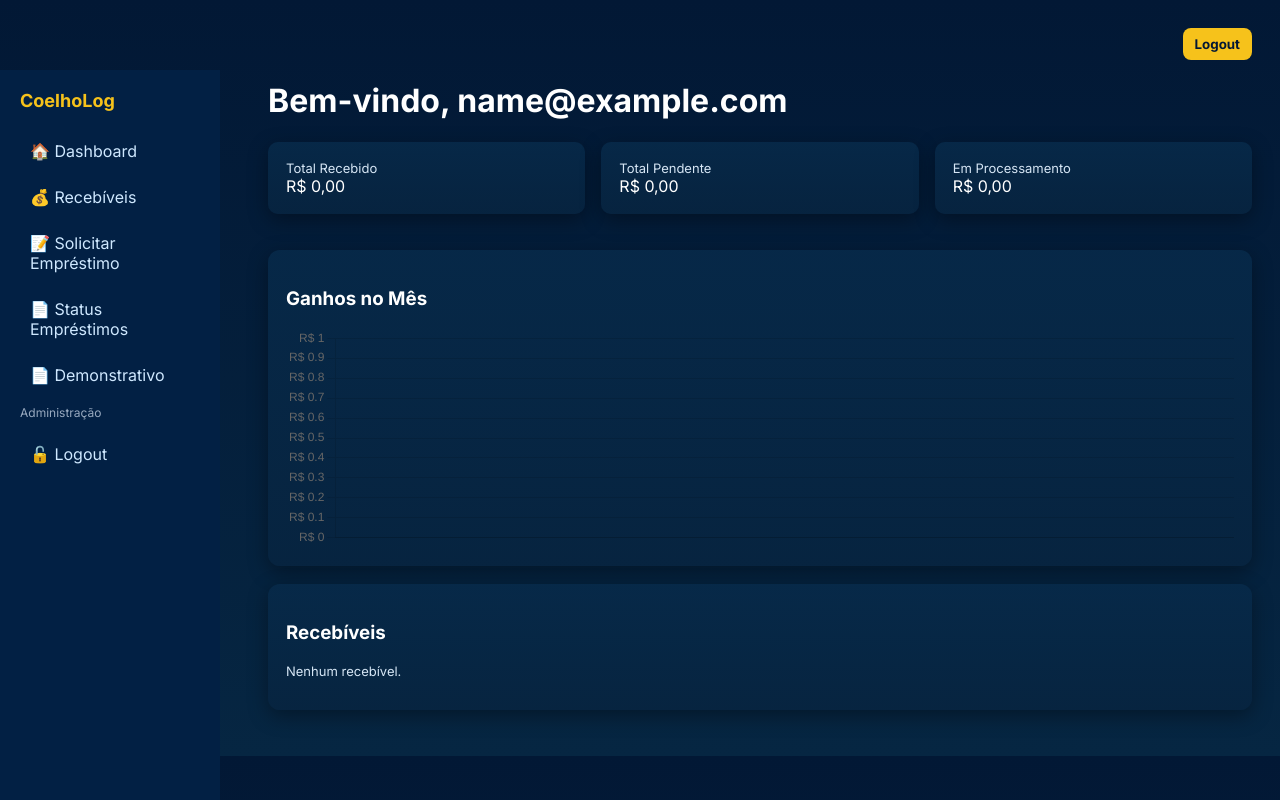
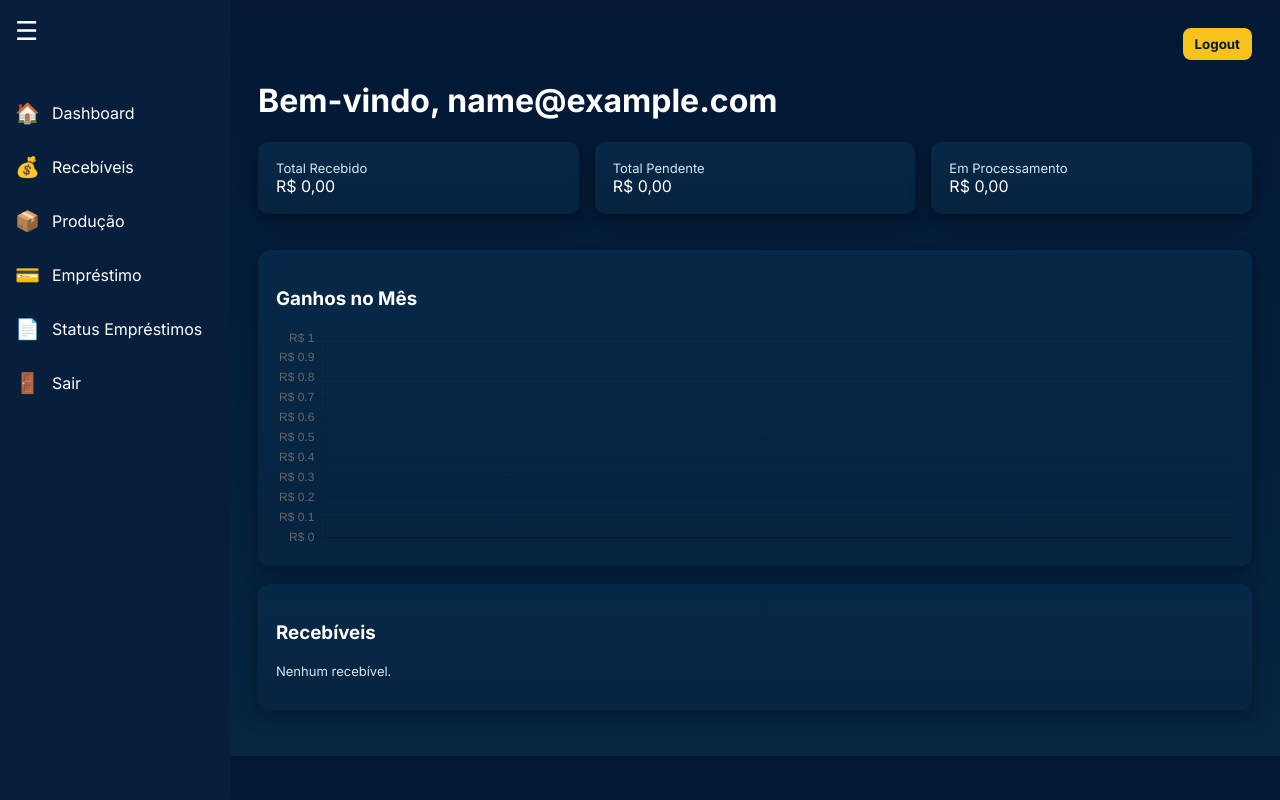
Before and after one commit to gabrielbruno2012-cpu/coelholog-finance-portal, a website: page public/colaborador/dashboard.html in a window 1280 px wide. Drawn offline with nearby package versions, Linux system fonts and the light colour scheme; no server answers; sample sign-in values are in the browser's storage.

Commit message:
Update sidebar.html

```diff
--- a/public/components/sidebar.html
+++ b/public/components/sidebar.html
@@ -1,30 +1,116 @@
+<style>
+/* --- CONTAINER DO SIDEBAR --- */
+.sidebar-collab {
+  width: 230px;
+  background: #071e3d;
+  height: 100vh;
+  position: fixed;
+  top: 0;
+  left: 0;
+  padding-top: 70px;
+  transition: width .25s ease-in-out;
+  overflow: hidden;
+  z-index: 50;
+}
 
-<div class="sidebar">
-  <div class="logo">CoelhoLog</div>
-  <div class="menu">
-    <a href="/colaborador/dashboard.html">🏠 Dashboard</a>
-    <a href="/colaborador/recebiveis.html">💰 Recebíveis</a>
-    <a href="/colaborador/solicitar_emprestimo.html">📝 Solicitar Empréstimo</a>
-    <a href="/colaborador/status_emprestimos.html">📄 Status Empréstimos</a>
-    <a href="/colaborador/demonstrativo.html">📄 Demonstrativo</a>
-    <div class="menu-title" style="margin-top:10px;color:#98a9bf;font-size:12px">Administração</div>
-    <div id="adminLinks"></div>
-    <div style="margin-top:14px"><a href="/" onclick="logout()">🔓 Logout</a></div>
-  </div>
+.sidebar-collab.collapsed {
+  width: 70px;
+}
+
+/* --- BOTÃO HAMBURGUER --- */
+.menu-toggle {
+  position: fixed;
+  top: 15px;
+  left: 15px;
+  font-size: 26px;
+  cursor: pointer;
+  color: white;
+  z-index: 100;
+}
+
+/* --- LISTA --- */
+.sidebar-collab ul {
+  list-style: none;
+  padding: 0;
+}
+
+.sidebar-collab li {
+  padding: 15px 15px;
+  color: white;
+  cursor: pointer;
+  display: flex;
+  align-items: center;
+  gap: 12px;
+  transition: background .2s;
+  white-space: nowrap;
+}
+
+.sidebar-collab li:hover {
+  background: #0a2b5c;
+}
+
+.sidebar-collab i {
+  font-style: normal;
+  font-size: 20px;
+}
+
+/* --- TEXTO SOME QUANDO FECHA --- */
+.sidebar-collab.collapsed span {
+  display: none;
+}
+
+/* --- AJUSTE DO MAIN --- */
+.main {
+  margin-left: 230px;
+  transition: margin-left .25s;
+}
+
+.main.collapsed {
+  margin-left: 70px;
+}
+
+</style>
+
+<div class="menu-toggle" onclick="toggleSidebar()">☰</div>
+
+<div id="menuColab" class="sidebar-collab">
+
+<ul>
+
+<li onclick="location.href='/dashboard.html'">
+  <i>🏠</i> <span>Dashboard</span>
+</li>
+
+<li onclick="location.href='/recebiveis.html'">
+  <i>💰</i> <span>Recebíveis</span>
+</li>
+
+<li onclick="location.href='/demonstrativo.html'">
+  <i>📦</i> <span>Produção</span>
+</li>
+
+<li onclick="location.href='/solicitar_emprestimo.html'">
+  <i>💳</i> <span>Empréstimo</span>
+</li>
+
+<li onclick="location.href='/status_emprestimos.html'">
+  <i>📄</i> <span>Status Empréstimos</span>
+</li>
+
+<li onclick="logout()">
+  <i>🚪</i> <span>Sair</span>
+</li>
+
+</ul>
+
 </div>
+
 <script>
-(function(){
-  const user = JSON.parse(localStorage.getItem('user')||'null');
-  const adminLinks = document.getElementById('adminLinks');
-  if(user && user.role==='financeiro'){
-    adminLinks.innerHTML = `
-      <a href="/admin/dashboard.html">⚙️ Admin Dashboard</a>
-      <a href="/admin/criar_colaborador.html">👤 Criar Colaborador</a>
-      <a href="/admin/alterar_recebiveis.html">🔄 Alterar Recebíveis</a>
-      <a href="/admin/alterar_emprestimos.html">🔁 Alterar Empréstimos</a>
-      <a href="/admin/lancar_recebiveis.html">➕ Lançar Recebíveis</a>
-`;
-  }
-})();
-function logout(){ localStorage.removeItem('user'); window.location = '/'; }
+function toggleSidebar() {
+  const sb = document.getElementById("menuColab");
+  const main = document.querySelector(".main");
+
+  sb.classList.toggle("collapsed");
+  main.classList.toggle("collapsed");
+}
 </script>
```
